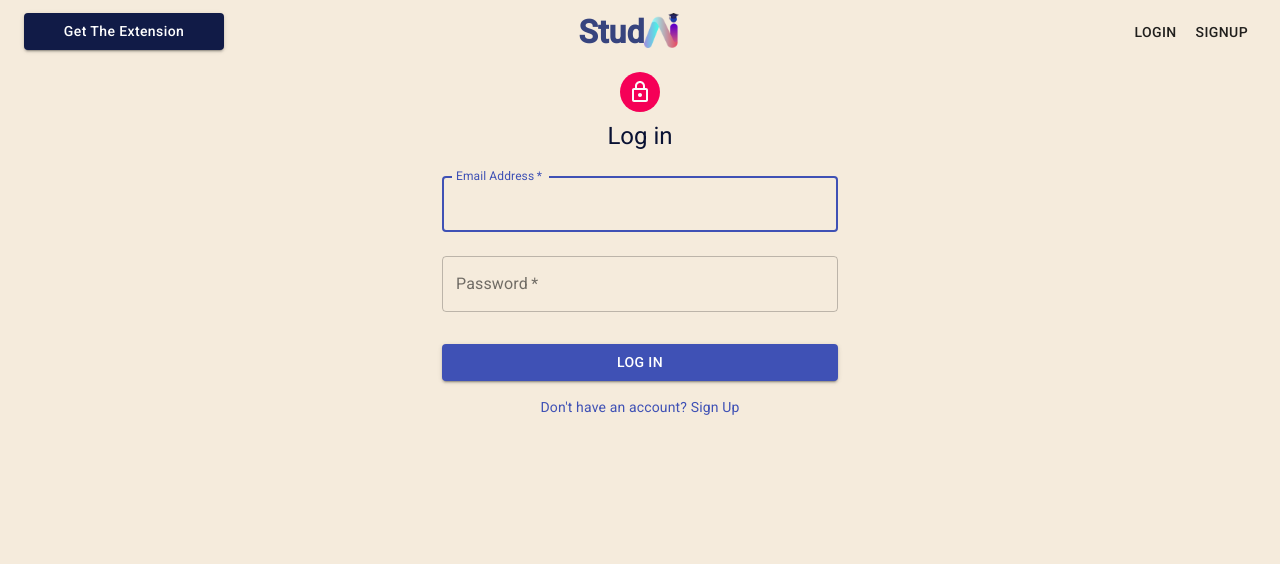
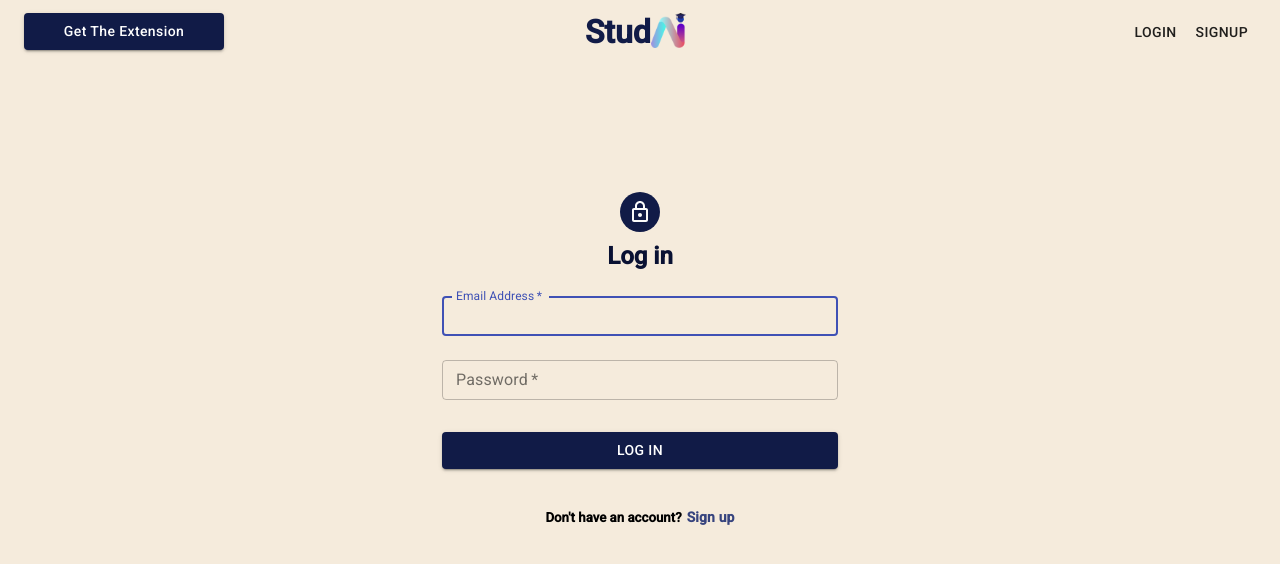
Before and after one commit to StudAI/StudAI, a React (Create React App) app in the folder client/: page /login in a window 1280 px wide. Shown: the top 564 px of the page. Built offline with nearby package versions, Linux system fonts and the light colour scheme.

Commit message:
Styling revamp

```diff
--- a/client/src/components/LandingPage.js
+++ b/client/src/components/LandingPage.js
@@ -120,7 +120,7 @@ function LandingPage() {
         <div className="landingpage_footer_container">
           <div className="landingpage_footer_link-container">
             <div className="landingpage_footer_copyright">
-              ©2020 Yourcompany
+              ©2021 StudAI Inc
             </div>
             <div className="landingpage_footer_link">
               <a href="#about">About</a>
--- a/client/src/components/LoginPage.js
+++ b/client/src/components/LoginPage.js
@@ -11,20 +11,21 @@ import Container from "@material-ui/core/Container";
 
 const useStyles = makeStyles((theme) => ({
   paper: {
-    marginTop: theme.spacing(8),
+    marginTop: "23vh",
     display: "flex",
     flexDirection: "column",
     alignItems: "center",
   },
   avatar: {
     margin: theme.spacing(1),
-    backgroundColor: theme.palette.secondary.main,
+    backgroundColor: "#111B47",
   },
   form: {
     width: "100%", // Fix IE 11 issue.
     marginTop: theme.spacing(1),
   },
   submit: {
+    backgroundColor: "#111B47",
     margin: theme.spacing(3, 0, 2),
   },
 }));
@@ -36,12 +37,12 @@ export default function LoginPage() {
     <Container component="main" maxWidth="xs">
       <div className={classes.paper}>
         <Avatar className={classes.avatar}>
-          <LockOutlinedIcon />
+          <LockOutlinedIcon backgroundColor= "primary" />
         </Avatar>
-        <Typography component="h1" variant="h5">
+        <Typography style={{fontWeight: "bold"}} component="h1" variant="h5">
           Log in
         </Typography>
-        <form className={classes.form} noValidate>
+        <form className={classes.form} noValidate >
           <TextField
             variant="outlined"
             margin="normal"
@@ -50,6 +51,7 @@ export default function LoginPage() {
             id="email"
             label="Email Address"
             name="email"
+            size="small"
             autoComplete="email"
             autoFocus
           />
@@ -58,6 +60,7 @@ export default function LoginPage() {
             margin="normal"
             required
             fullWidth
+            size="small"
             name="password"
             label="Password"
             type="password"
@@ -74,10 +77,13 @@ export default function LoginPage() {
             Log In
           </Button>
           <Grid justify="center" container>
-            <Grid item>
-              <Link href="/signup" variant="body2">
-                {"Don't have an account? Sign Up"}
+          <Grid item>
+            <h5>
+                Don't have an account?
+              <Link style={{color: "#37447e", marginLeft: "5px", fontWeight: "bold"}} href="/signup" variant="body2">
+                Sign up
               </Link>
+              </h5>
             </Grid>
           </Grid>
         </form>
--- a/client/src/components/NavBar.js
+++ b/client/src/components/NavBar.js
@@ -38,12 +38,12 @@ function NavBar() {
                   fontWeight: 900,
                   fontSize: 32,
                   margin: 0,
-                  color: "#37447E",
+                  color: "#111B47",
                 }}
               >
                 Stud
               </p>
-              <img src="logo192.png" alt="logo" style={{ height: 35, marginRight: "7vw"}} />
+              <img src="logo192.png" alt="logo" style={{ height: 35, marginRight: "6vw"}} />
             </div>
             <div style={{ display: "flex" }}>
               <Button
--- a/client/src/components/SignupPage.js
+++ b/client/src/components/SignupPage.js
@@ -11,20 +11,21 @@ import Container from "@material-ui/core/Container";
 
 const useStyles = makeStyles((theme) => ({
   paper: {
-    marginTop: theme.spacing(8),
+    marginTop: "20vh",
     display: "flex",
     flexDirection: "column",
     alignItems: "center",
   },
   avatar: {
     margin: theme.spacing(1),
-    backgroundColor: theme.palette.secondary.main,
+    backgroundColor: "#111B47",
   },
   form: {
     width: "100%", // Fix IE 11 issue.
     marginTop: theme.spacing(3),
   },
   submit: {
+    backgroundColor: "#111B47",
     margin: theme.spacing(3, 0, 2),
   },
 }));
@@ -38,7 +39,7 @@ export default function SignupPage() {
         <Avatar className={classes.avatar}>
           <LockOutlinedIcon />
         </Avatar>
-        <Typography component="h1" variant="h5">
+        <Typography style={{fontWeight: "bold"}} component="h1" variant="h5">
           Sign up
         </Typography>
         <form className={classes.form} noValidate>
@@ -48,6 +49,7 @@ export default function SignupPage() {
                 autoComplete="name"
                 name="name"
                 variant="outlined"
+                size="small"
                 required
                 fullWidth
                 id="name"
@@ -60,6 +62,7 @@ export default function SignupPage() {
                 variant="outlined"
                 required
                 fullWidth
+                size="small"
                 id="email"
                 label="Email Address"
                 name="email"
@@ -71,6 +74,7 @@ export default function SignupPage() {
                 variant="outlined"
                 required
                 fullWidth
+                size="small"
                 name="password"
                 label="Password"
                 type="password"
@@ -90,9 +94,12 @@ export default function SignupPage() {
           </Button>
           <Grid justify="center" container>
             <Grid item>
-              <Link href="/login" variant="body2">
-                Already have an account? Sign in
+            <h5>
+                Already have an account?
+              <Link style={{color: "#37447e", marginLeft: "5px", fontWeight: "bold"}} href="/login" variant="body2">
+                Log in
               </Link>
+              </h5>
             </Grid>
           </Grid>
         </form>
```
Also changed, not shown: client/src/components/background1.svg.
